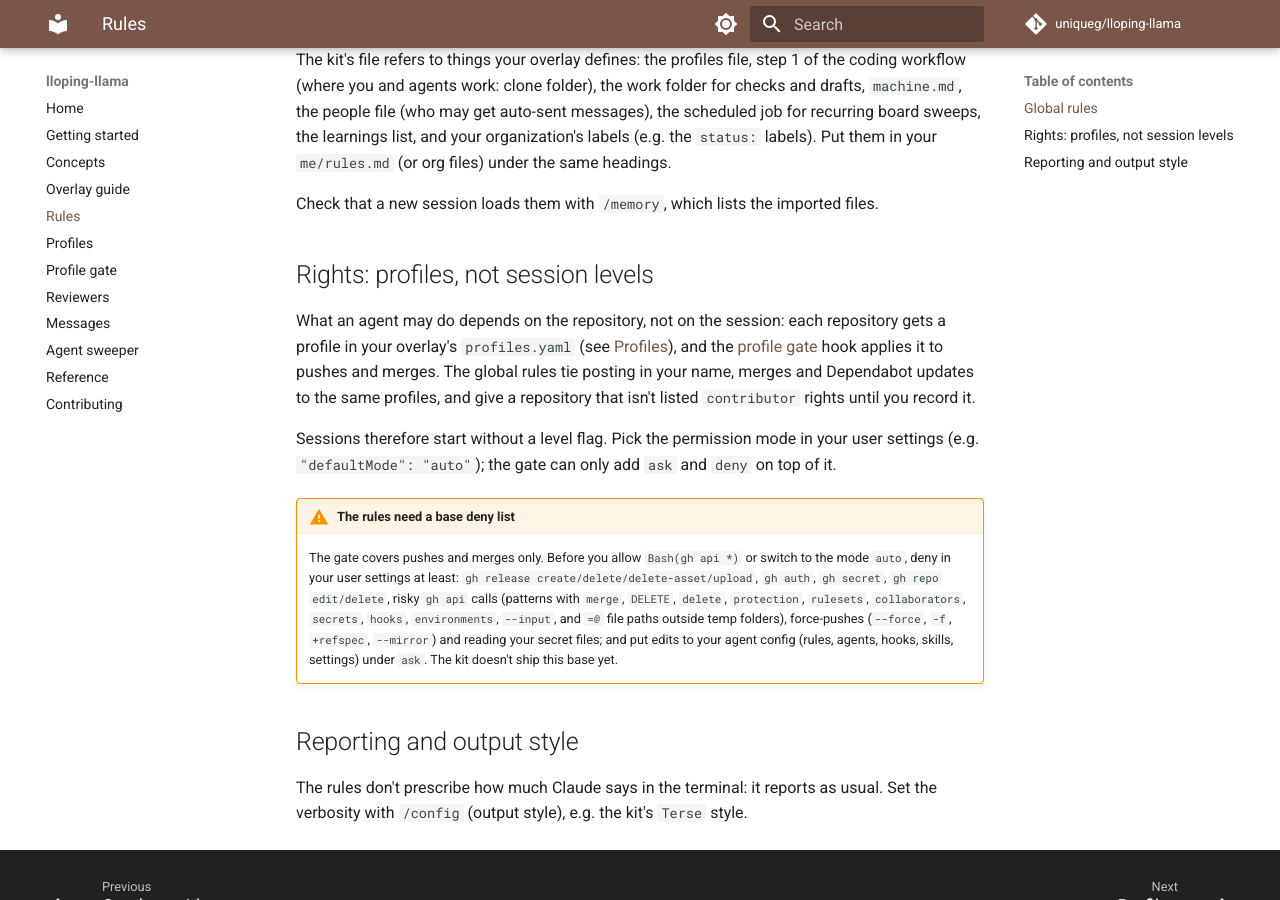
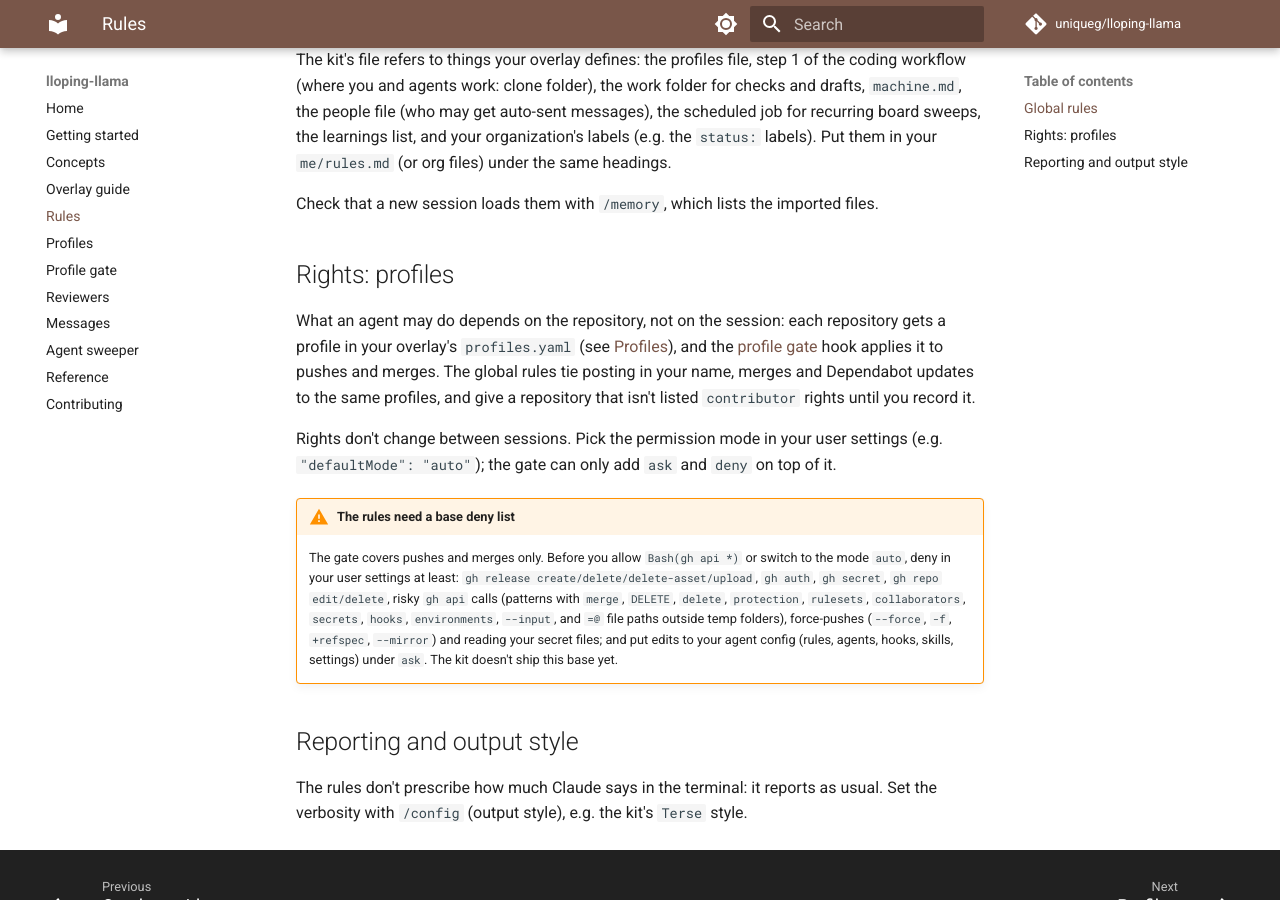
Before and after one commit to uniqueg/lloping-llama, an MkDocs documentation site: the page built from docs/rules.md, in a window 1280 px wide and 900 px high, scrolled down 679 px. Built offline with MkDocs 1.6.1 and Material for MkDocs 9.7.7, drawn with Linux system fonts in a browser that asks for light colours; comment, search, counter and statistics services are not loaded.

Commit message:
docs: drop the level flag references
The kit assumes fresh installs: describe rights via profiles only,
without the session level flags of the author's own setup.

Co-Authored-By: Claude Opus 5.5 <noreply@anthropic.com>
Claude-Session: https://claude.ai/code/session_011FSoqN5w1v5t1QRTKU7ad5

```diff
--- a/docs/rules.md
+++ b/docs/rules.md
@@ -32,7 +32,7 @@ them in your `me/rules.md` (or org files) under the same headings.
 
 Check that a new session loads them with `/memory`, which lists the imported files.
 
-## Rights: profiles, not session levels
+## Rights: profiles
 
 What an agent may do depends on the repository, not on the session: each repository gets a
 profile in your overlay's `profiles.yaml` (see [Profiles](profiles.md)), and the
@@ -40,8 +40,8 @@ profile in your overlay's `profiles.yaml` (see [Profiles](profiles.md)), and the
 in your name, merges and Dependabot updates to the same profiles, and give a repository that isn't
 listed `contributor` rights until you record it.
 
-Sessions therefore start without a level flag. Pick the permission mode in your user settings
-(e.g. `"defaultMode": "auto"`); the gate can only add `ask` and `deny` on top of it.
+Rights don't change between sessions. Pick the permission mode in your user settings (e.g.
+`"defaultMode": "auto"`); the gate can only add `ask` and `deny` on top of it.
 
 !!! warning "The rules need a base deny list"
 
```
